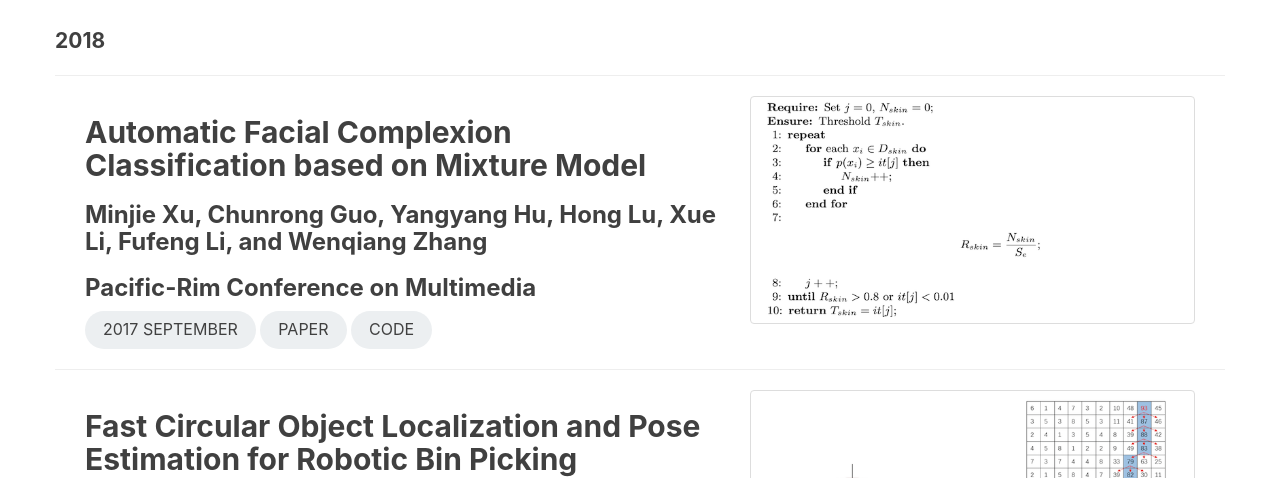
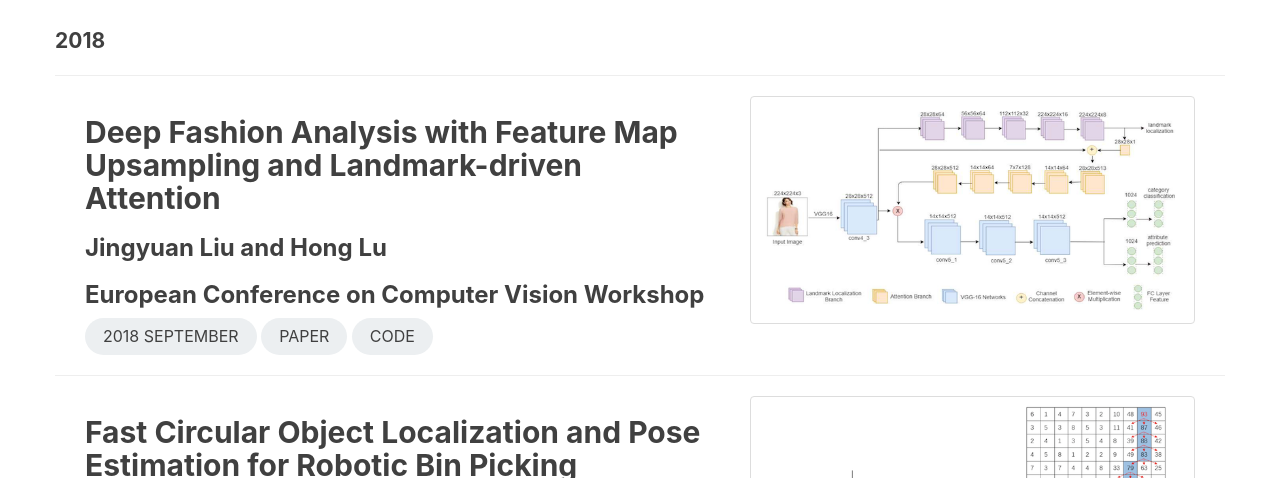
Before and after one commit to lunatics123/lunatics123.github.io, a Jekyll site: the page built from publications.html, in a window 1280 px wide and 900 px high, cut to the strip 422-900 px from the top of the window. Built offline with Jekyll 4.4.1, drawn with Linux system fonts in a browser that asks for light colours; comment, search, counter and statistics services are not loaded.

Commit message:
add papers of 2018

```diff
--- a/publications.html
+++ b/publications.html
@@ -12,15 +12,16 @@ permalink: /publications.html
 <section>
     <div class="container">
         <div class="col-lg-7">
-            <h2>Automatic Facial Complexion Classification based on Mixture Model</h2>
-            <h3>Minjie Xu, Chunrong Guo, Yangyang Hu, Hong Lu, Xue Li, Fufeng Li, and Wenqiang Zhang</h3>
-            <h3>Pacific-Rim Conference on Multimedia</h3>
-            <div class="post-tag round-xl">2017 September</div>
-            <a class="post-tag round-xl" href="https://link.springer.com/chapter/10.1007/978-3-319-77383-4_32">Paper</a>
+            <h2>Deep Fashion Analysis with Feature Map Upsampling and Landmark-driven Attention</h2>
+            <h3>Jingyuan Liu and Hong Lu</h3>
+            <h3>European Conference on Computer Vision Workshop</h3>
+            <div class="post-tag round-xl">2018 September</div>
+            <a class="post-tag round-xl"
+               href="https://openaccess.thecvf.com/content_eccv_2018_workshops/w14/html/Liu_Deep_Fashion_Analysis_with_Feature_Map_Upsampling_and_Landmark-driven_Attention_ECCVW_2018_paper.html">Paper</a>
             <a class="post-tag round-xl">Code</a>
         </div>
         <div class="col-lg-5">
-            <img class="img-thumbnail" src="/img/papers/xu2018automatic.png">
+            <img class="img-thumbnail" src="/img/papers/liu2018deep.png">
         </div>
     </div>
 </section>
```
Also changed, not shown: img/papers/liu2018deep.png (added).
